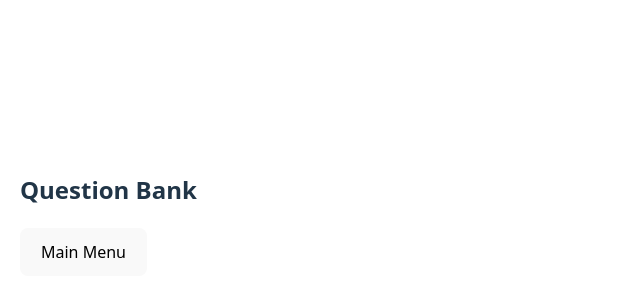
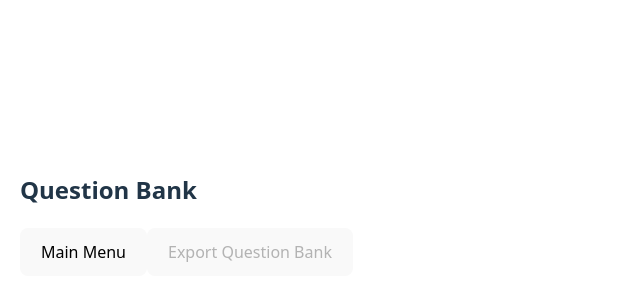
Before and after one commit to NightlyTwo58/P11_GRE, a React (Vite) app: page /question_bank in a window 1280 px wide. Shown: the part 186-486 px from the top of the page, without its empty margins (0-640 px from the left). Built offline with nearby package versions, Linux system fonts and the light colour scheme.

Commit message:
Export qbank feature

```diff
--- a/src/pages/Question_Bank.jsx
+++ b/src/pages/Question_Bank.jsx
@@ -8,6 +8,20 @@ function QuestionBank({ questionBank }) {
     if (!q.userAnswers) return false
     if (q.userAnswers.length !== q.correctAnswers.length) return false
     return q.userAnswers.every(a => q.correctAnswers.includes(a))
+  }
+
+  function exportQuestionBank() {
+    const dataStr = JSON.stringify(questionBank, null, 2) // pretty-print JSON
+    const blob = new Blob([dataStr], { type: 'application/json' })
+    const url = URL.createObjectURL(blob)
+
+    const a = document.createElement('a')
+    a.href = url
+    a.download = 'questionBank.json'
+    document.body.appendChild(a)
+    a.click()
+    document.body.removeChild(a)
+    URL.revokeObjectURL(url)
   }
 
   return (
@@ -66,6 +80,14 @@ function QuestionBank({ questionBank }) {
       <Link to="/">
         <button>Main Menu</button>
       </Link>
+
+      <button
+        onClick={exportQuestionBank}
+        disabled={questionBank.length === 0} // disable if array is empty
+      >
+        Export Question Bank
+      </button>
+
     </div>
   )
 }
```
